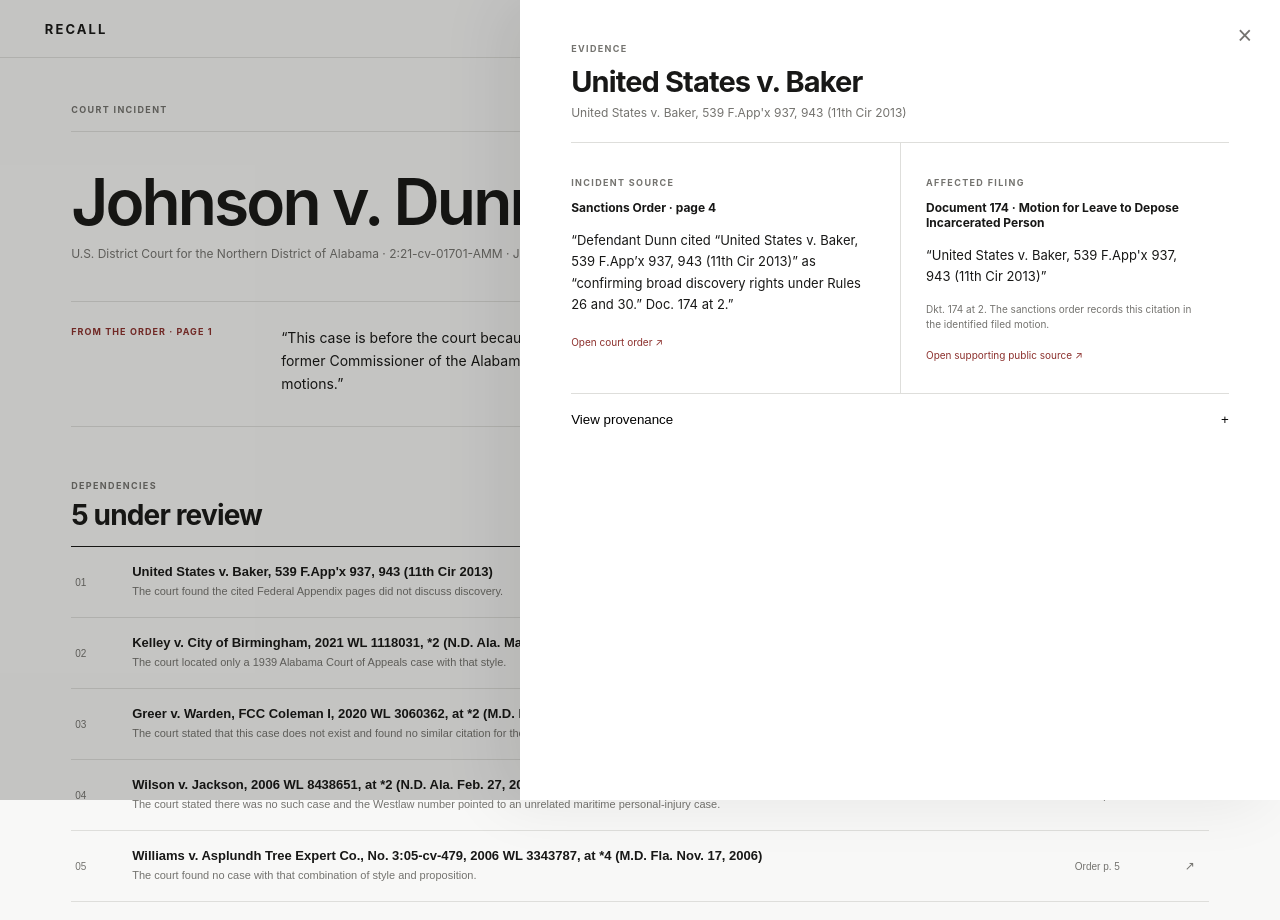
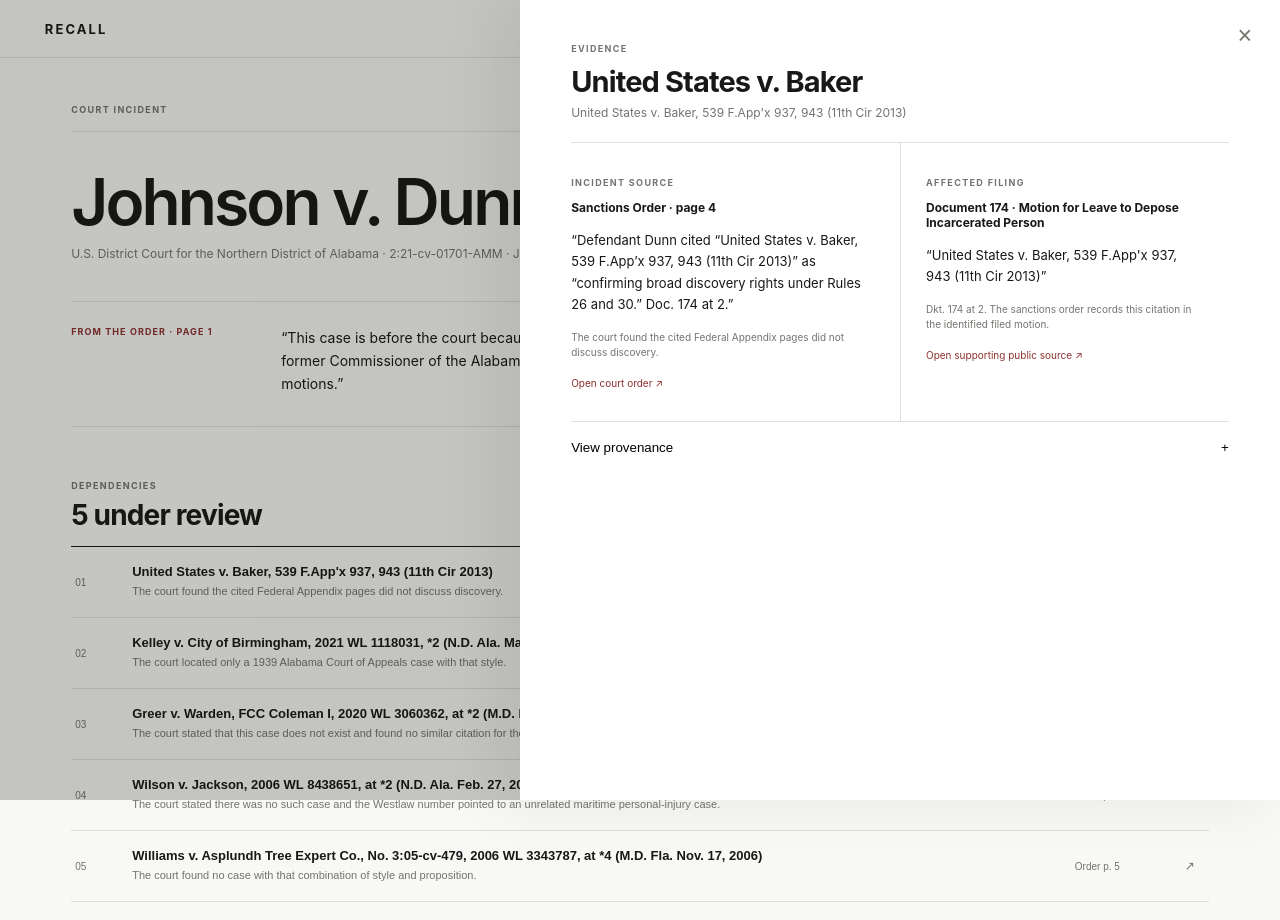
Before and after one commit to Davemafy/recall, a Next.js app: page /demo in a window 1280 px wide. Both pictures are taken after a click on the button 640 px from the left and 582 px from the top of the page. Shown: the top 920 px of the page. Built offline with nearby package versions, Linux system fonts and the light colour scheme.

Commit message:
design: surface court finding beside incident evidence

```diff
--- a/components/IncidentDemo.tsx
+++ b/components/IncidentDemo.tsx
@@ -152,6 +152,7 @@ export default function IncidentDemo(){
             <span>INCIDENT SOURCE</span>
             <strong>Sanctions Order · page {selected.dependency.incidentEvidence.pdfPageNumber}</strong>
             <blockquote>“{selected.dependency.incidentEvidence.exactText}”</blockquote>
+            {selected.dependency.incidentFinding&&<p className="incidentFinding">{selected.dependency.incidentFinding}</p>}
             <a href={selected.dependency.incidentEvidence.sourceUrl} target="_blank" rel="noreferrer">Open court order ↗</a>
           </section>
           {selected.relationship&&selected.filing&&<section>
```
